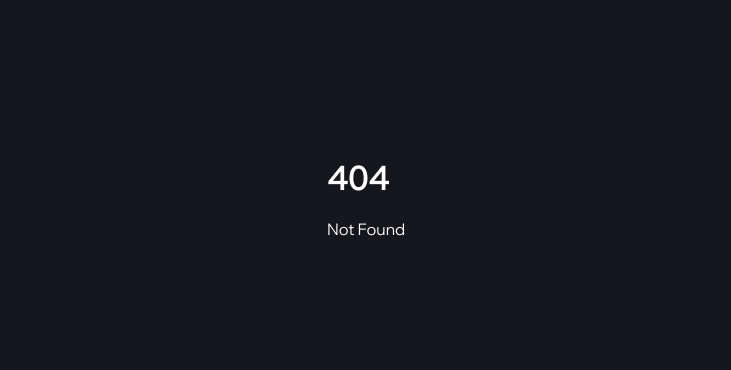
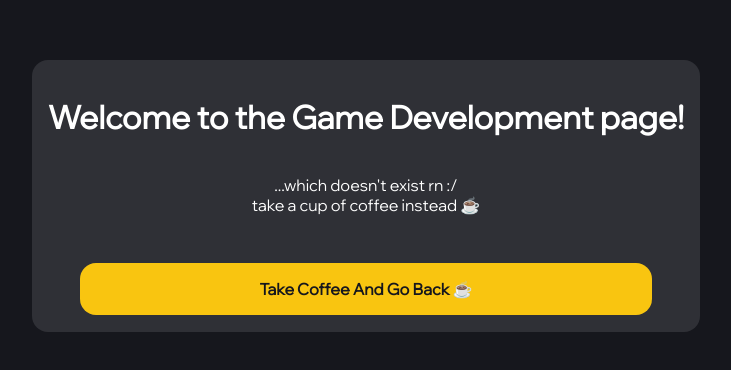
Before and after one commit to FelipeBdC/portfolio-website, a SvelteKit app: page /game-development in a window 1280 px wide. Before the commit this address had no page. Shown: the part 204-574 px from the top of the page, without its empty margins (274-1005 px from the left). Built offline with nearby package versions, Linux system fonts and the light colour scheme.

Commit message:
added pages to /game-developement and /minecraft-art

```diff
--- /dev/null
+++ b/src/routes/game-development/+page.svelte
@@ -0,0 +1,48 @@
+
+<main>
+    <div class="text">
+        <h1>Welcome to the Game Development page!<br></h1>
+        <p>...which doesn't exist rn :/ <br>take a cup of coffee instead ☕</p>
+        <a href="/"><strong>Take Coffee And Go Back ☕</strong></a>
+    </div>
+</main>
+
+
+
+<style>
+    main {
+        display: grid;
+        place-items: center;
+        text-align: center;
+        width: 100%;
+        height: 100%;
+    }
+
+    .text {
+        display: grid;
+        align-items: center;
+
+        background-color: var(--neutral-color-1);
+        padding: 1rem;
+        border-radius: 1rem;
+        height: 15rem;
+    }
+
+    a {
+        all: unset;
+
+        color: var(--neutral-color-0);
+        background-color: var(--secondary-color-2);
+        padding: 1rem;
+        margin: 2rem;
+
+        border-radius: 1rem;
+
+        transition: 100ms ease-in;
+    }
+
+    a:hover {
+        background-color: var(--primary-color-2);
+        transition: 200ms ease-out;
+    }
+</style>
--- /dev/null
+++ b/src/routes/minecraft-art/+page.svelte
@@ -0,0 +1,48 @@
+
+<main>
+    <div class="text">
+        <h1>Welcome to the Minecraft Art page!<br></h1>
+        <p>...which doesn't exist rn :/ <br>take a cup of coffee instead ☕</p>
+        <a href="/"><strong>Take Coffee And Go Back ☕</strong></a>
+    </div>
+</main>
+
+
+
+<style>
+    main {
+        display: grid;
+        place-items: center;
+        text-align: center;
+        width: 100%;
+        height: 100%;
+    }
+
+    .text {
+        display: grid;
+        align-items: center;
+
+        background-color: var(--neutral-color-1);
+        padding: 1rem;
+        border-radius: 1rem;
+        height: 15rem;
+    }
+
+    a {
+        all: unset;
+
+        color: var(--neutral-color-0);
+        background-color: var(--secondary-color-2);
+        padding: 1rem;
+        margin: 2rem;
+
+        border-radius: 1rem;
+
+        transition: 100ms ease-in;
+    }
+
+    a:hover {
+        background-color: var(--primary-color-2);
+        transition: 200ms ease-out;
+    }
+</style>
```
